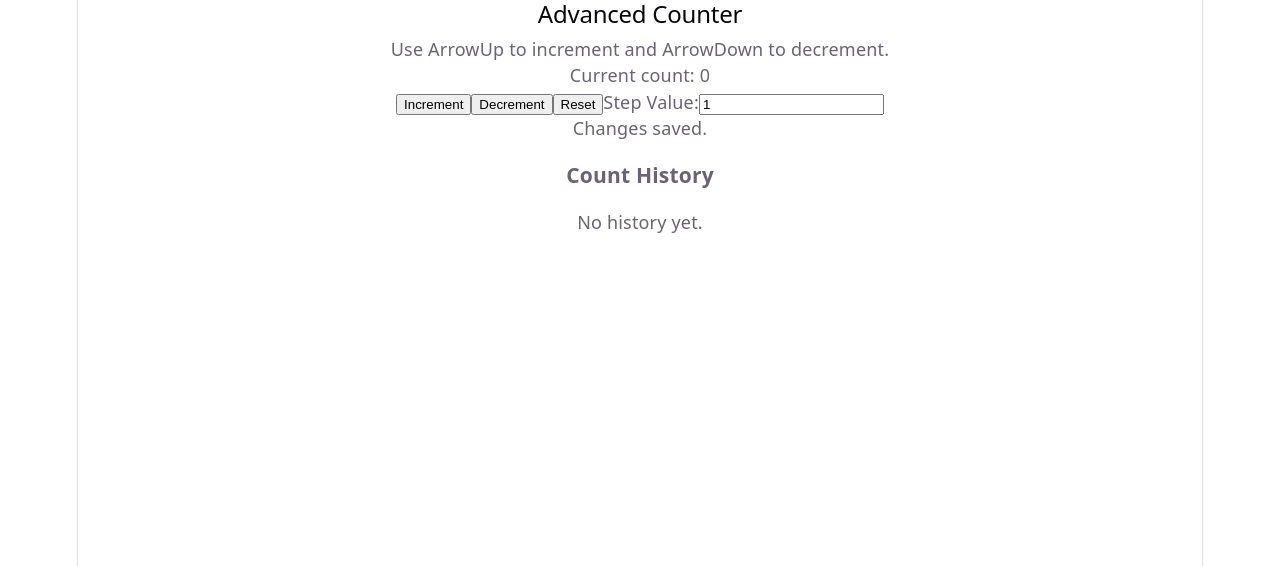
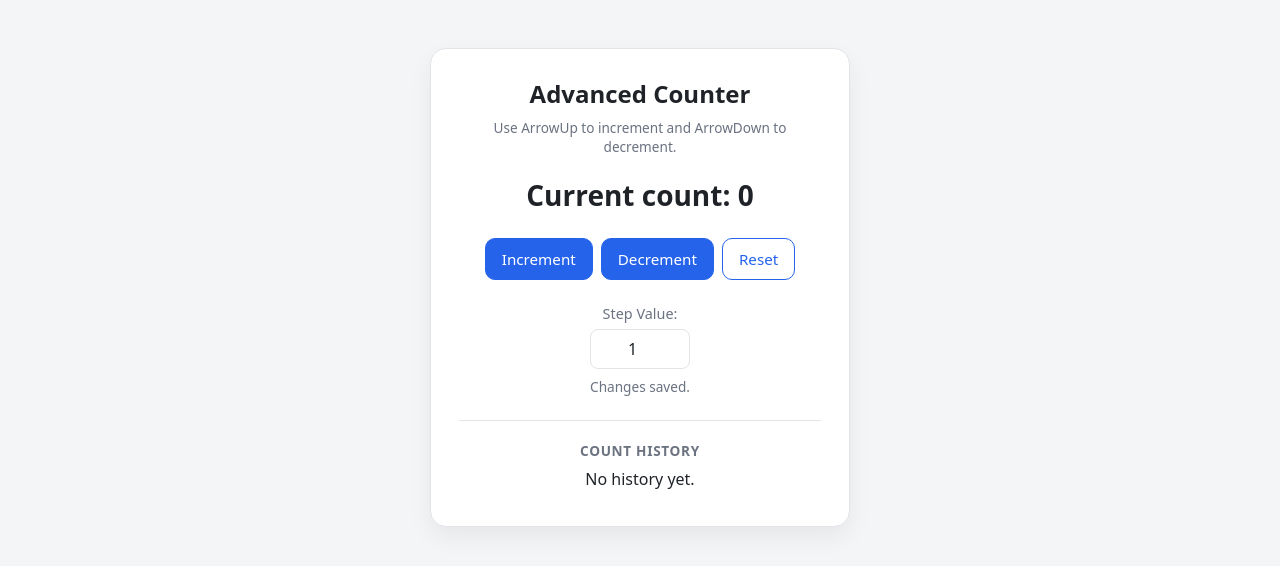
Before and after one commit to aubrey-strauss/advanced-counter, a React (Vite) app: page / in a window 1280 px wide. Shown: the top 566 px of the page. Built offline with nearby package versions, Linux system fonts and the light colour scheme.

Commit message:
Add styling

```diff
--- a/src/index.css
+++ b/src/index.css
@@ -1,111 +1,137 @@
+/* ---------- Colors and fonts (light mode) ---------- */
 :root {
-  --text: #6b6375;
-  --text-h: #08060d;
-  --bg: #fff;
-  --border: #e5e4e7;
-  --code-bg: #f4f3ec;
-  --accent: #aa3bff;
-  --accent-bg: rgba(170, 59, 255, 0.1);
-  --accent-border: rgba(170, 59, 255, 0.5);
-  --social-bg: rgba(244, 243, 236, 0.5);
-  --shadow:
-    rgba(0, 0, 0, 0.1) 0 10px 15px -3px, rgba(0, 0, 0, 0.05) 0 4px 6px -2px;
+  --bg: #f4f5f7; /* page background */
+  --card: #ffffff; /* the counter card */
+  --text: #1f2328; /* main text */
+  --muted: #6b7280; /* softer gray text */
+  --border: #e2e4e8; /* thin lines */
+  --accent: #2563eb; /* button blue */
+  --accent-hover: #1d4ed8;
 
-  --sans: system-ui, 'Segoe UI', Roboto, sans-serif;
-  --heading: system-ui, 'Segoe UI', Roboto, sans-serif;
-  --mono: ui-monospace, Consolas, monospace;
-
-  font: 18px/145% var(--sans);
-  letter-spacing: 0.18px;
-  color-scheme: light dark;
+  font-family: system-ui, "Segoe UI", Roboto, sans-serif;
   color: var(--text);
   background: var(--bg);
-  font-synthesis: none;
-  text-rendering: optimizeLegibility;
-  -webkit-font-smoothing: antialiased;
-  -moz-osx-font-smoothing: grayscale;
-
-  @media (max-width: 1024px) {
-    font-size: 16px;
-  }
+  color-scheme: light dark;
 }
 
-@media (prefers-color-scheme: dark) {
-  :root {
-    --text: #9ca3af;
-    --text-h: #f3f4f6;
-    --bg: #16171d;
-    --border: #2e303a;
-    --code-bg: #1f2028;
-    --accent: #c084fc;
-    --accent-bg: rgba(192, 132, 252, 0.15);
-    --accent-border: rgba(192, 132, 252, 0.5);
-    --social-bg: rgba(47, 48, 58, 0.5);
-    --shadow:
-      rgba(0, 0, 0, 0.4) 0 10px 15px -3px, rgba(0, 0, 0, 0.25) 0 4px 6px -2px;
-  }
-
-  #social .button-icon {
-    filter: invert(1) brightness(2);
-  }
-}
-
-#root {
-  width: 1126px;
-  max-width: 100%;
-  margin: 0 auto;
-  text-align: center;
-  border-inline: 1px solid var(--border);
-  min-height: 100svh;
-  display: flex;
-  flex-direction: column;
+* {
   box-sizing: border-box;
 }
 
 body {
   margin: 0;
+  min-height: 100vh;
+  display: flex;
+  justify-content: center;
+  align-items: flex-start;
+  padding: 48px 16px;
 }
 
-h1,
-h2 {
-  font-family: var(--heading);
-  font-weight: 500;
-  color: var(--text-h);
+#root > div {
+  width: 100%;
+  max-width: 420px;
+  background: var(--card);
+  border: 1px solid var(--border);
+  border-radius: 16px;
+  padding: 28px;
+  text-align: center;
+  box-shadow: 0 10px 25px rgba(0, 0, 0, 0.06);
 }
 
-h1 {
-  font-size: 56px;
-  letter-spacing: -1.68px;
-  margin: 32px 0;
-  @media (max-width: 1024px) {
-    font-size: 36px;
-    margin: 20px 0;
-  }
-}
 h2 {
-  font-size: 24px;
-  line-height: 118%;
-  letter-spacing: -0.24px;
-  margin: 0 0 8px;
-  @media (max-width: 1024px) {
-    font-size: 20px;
-  }
-}
-p {
-  margin: 0;
+  margin: 0 0 4px;
+  font-size: 1.5rem;
 }
 
-code,
-.counter {
-  font-family: var(--mono);
-  display: inline-flex;
-  border-radius: 4px;
-  color: var(--text-h);
+p {
+  margin: 8px 0;
 }
 
-code {
-  font-size: 15px;
-  line-height: 135%;
-  padding: 4px 8px;
-  background: var(--code-bg);
+h2 + p {
+  font-size: 0.85rem;
+  color: var(--muted);
+  margin-bottom: 20px;
 }
+
+h2 + p + p {
+  font-size: 1.75rem;
+  font-weight: 600;
+  margin: 12px 0 20px;
+}
+
+button {
+  font: inherit;
+  font-size: 0.95rem;
+  padding: 10px 16px;
+  margin: 4px;
+  border-radius: 10px;
+  border: 1px solid var(--accent);
+  background: var(--accent);
+  color: #fff;
+  cursor: pointer;
+  transition:
+    background 0.15s,
+    transform 0.05s;
+}
+
+button:hover {
+  background: var(--accent-hover);
+  border-color: var(--accent-hover);
+}
+
+button:active {
+  transform: translateY(1px);
+}
+
+button:last-of-type {
+  background: transparent;
+  color: var(--accent);
+}
+
+button:last-of-type:hover {
+  background: var(--accent);
+  color: #fff;
+}
+
+label {
+  display: block;
+  margin-top: 20px;
+  font-size: 0.9rem;
+  color: var(--muted);
+}
+
+input[type="number"] {
+  font: inherit;
+  width: 100px;
+  padding: 8px 10px;
+  margin-top: 6px;
+  text-align: center;
+  border: 1px solid var(--border);
+  border-radius: 8px;
+  background: transparent;
+  color: inherit;
+}
+
+input:focus {
+  outline: 2px solid var(--accent);
+  outline-offset: 1px;
+}
+
+input + p {
+  font-size: 0.85rem;
+  color: var(--muted);
+}
+
+h3 {
+  margin: 24px 0 8px;
+  padding-top: 20px;
+  border-top: 1px solid var(--border);
+  font-size: 0.85rem;
+  text-transform: uppercase;
+  letter-spacing: 0.05em;
+  color: var(--muted);
+}
+
+h3 + p {
+  overflow-wrap: anywhere;
+}
```
